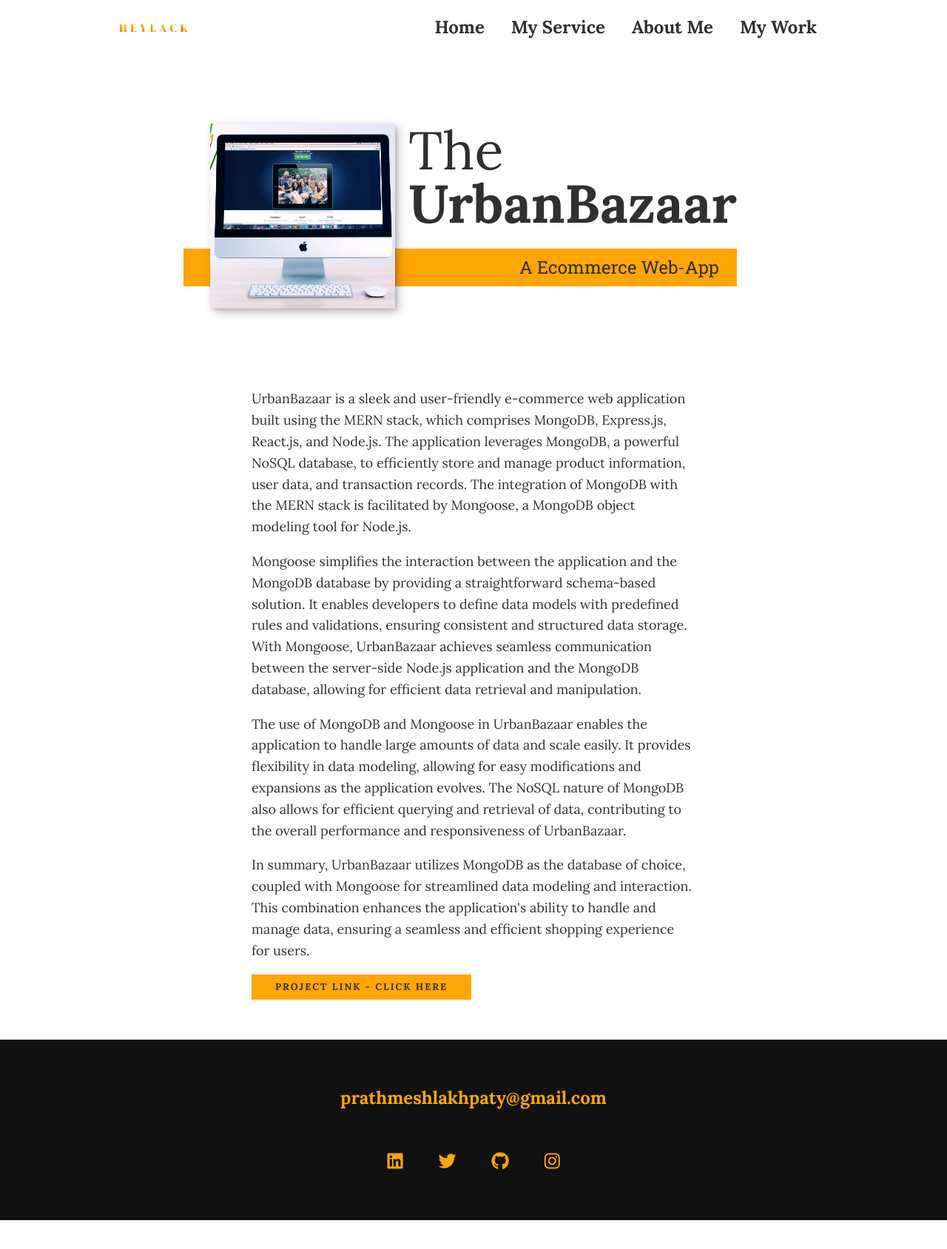
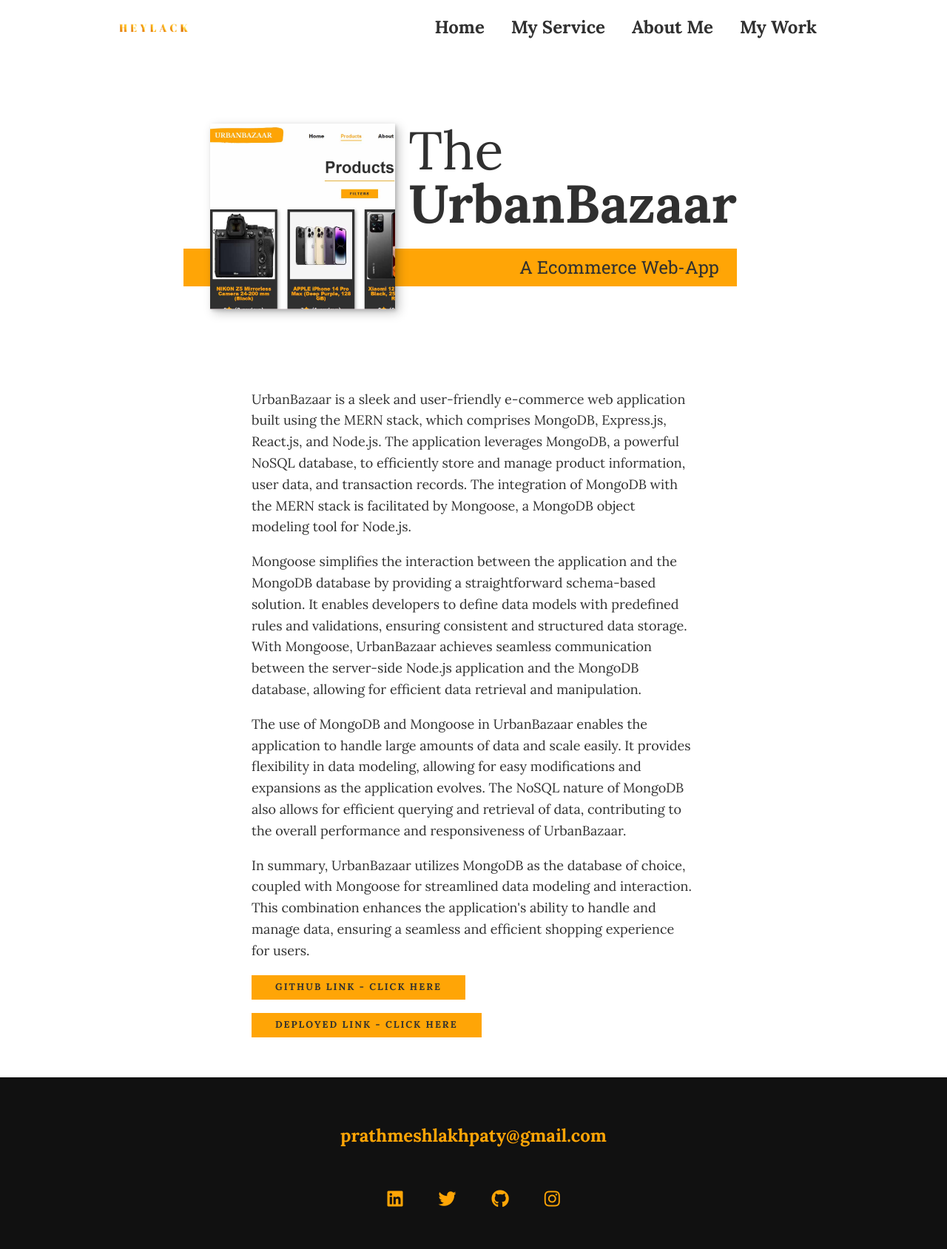
Before and after one commit to Prathamesh061/Heylack_Portfolio, a website: page public/portfolio-item-urbanbazaar.html in a window 1280 px wide. Shown: the whole page at 74% size. Before the commit the page ends 1649 px from the top, so only its background shows below. Drawn offline with nearby package versions, Linux system fonts and the light colour scheme.

Commit message:
Urbanbazaar deployed link added

```diff
--- a/public/portfolio-item-urbanbazaar.html
+++ b/public/portfolio-item-urbanbazaar.html
@@ -38,7 +38,7 @@
             The <strong>UrbanBazaar</strong>
         </h1>
         <p class="section__subtitle section__subtitle--intro">A Ecommerce Web-App</p>
-        <img src="images/portfolio-01.jpg" alt="" class="intro__img">
+        <img src="images/urbanbazaar-poster.jpg" alt="" class="intro__img">
     </section>
 
     <div class="portfolio-item-individual">
@@ -84,7 +84,10 @@
             efficient shopping experience for users.
         </p>
 
-        <p><a href="https://github.com/Prathamesh061/UrbanBazaar_Ecommerce_Webapp.git" class="btn">Project Link - Click
+        <p><a href="https://github.com/Prathamesh061/UrbanBazaar_Ecommerce_Webapp.git" class="btn">Github Link - Click
+                here</a></p>
+
+        <p><a href="https://server-umber-nine-86.vercel.app/" class="btn">Deployed Link - Click
                 here</a></p>
     </div>
 
```
Also changed, not shown: public/index.html (+1 -1 lines), public/portfolio-item-moviemania.html (+4 -1 lines), public/images/urbanbazaar-poster.jpg (added).
